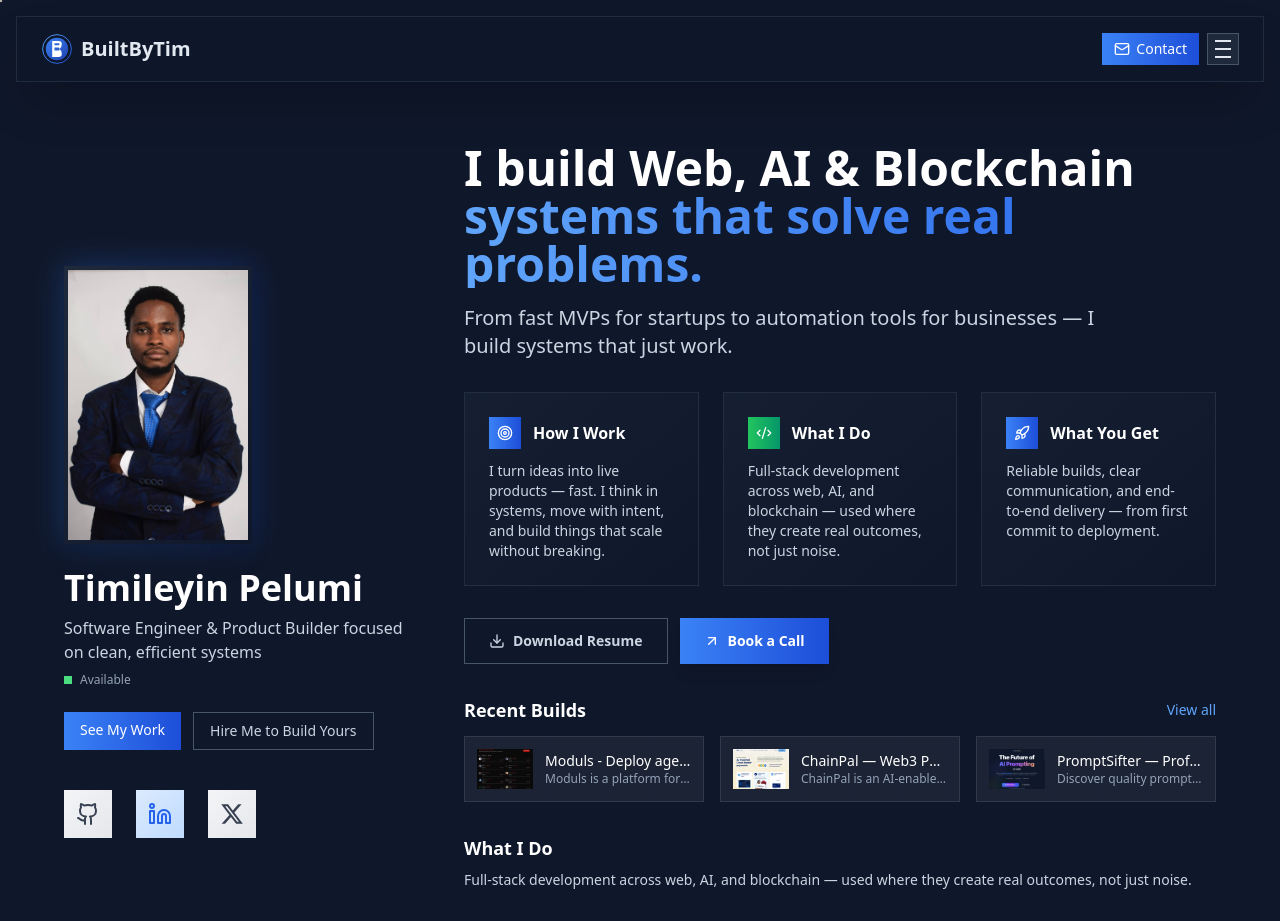
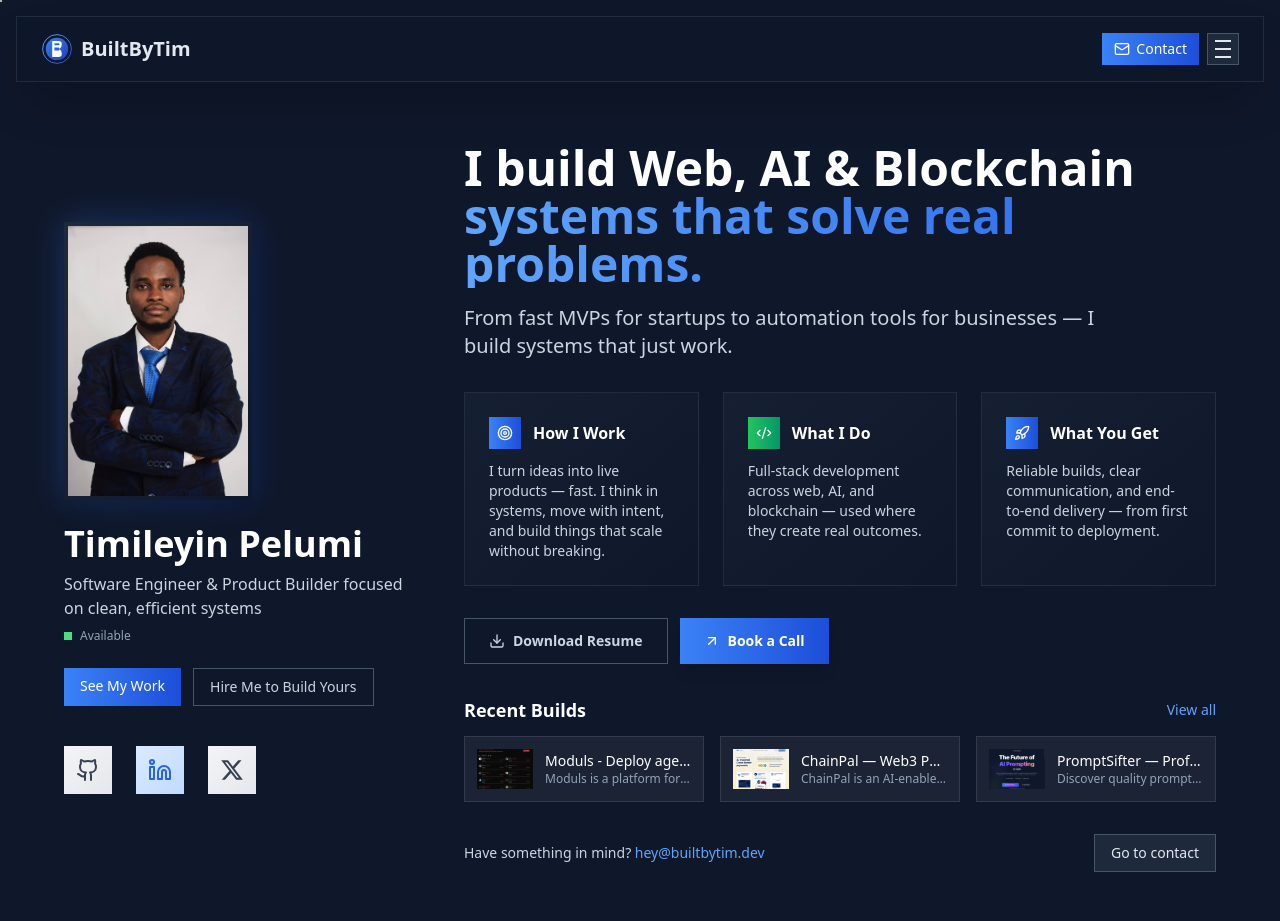
Before and after one commit to builtbytim/builtbytim, a Next.js app: page / in a window 1280 px wide. Shown: the top 921 px of the page. Built offline with nearby package versions, Linux system fonts and the light colour scheme.

Commit message:
feat: refresh

```diff
--- a/src/app/page.js
+++ b/src/app/page.js
@@ -769,7 +769,7 @@ export default function Home() {
                       <h3 className="text-white font-semibold text-sm sm:text-base">What I Do</h3>
                     </div>
                     <p className="text-slate-300 text-xs sm:text-sm leading-relaxed">
-                      Full-stack development across web, AI, and blockchain — used where they create real outcomes, not just noise.
+                      Full-stack development across web, AI, and blockchain — used where they create real outcomes.
                     </p>
                   </div>
 
@@ -848,11 +848,6 @@ export default function Home() {
                     </div>
                   </div>
 
-                  {/* What I Do */}
-                  <div>
-                    <h3 className="text-white font-semibold text-base sm:text-lg mb-2">What I Do</h3>
-                    <p className="text-slate-300 text-sm">Full-stack development across web, AI, and blockchain — used where they create real outcomes, not just noise.</p>
-                  </div>
 
                   {/* Let’s Work */}
                   <div className="flex flex-col sm:flex-row sm:items-center sm:justify-between gap-3">
```
